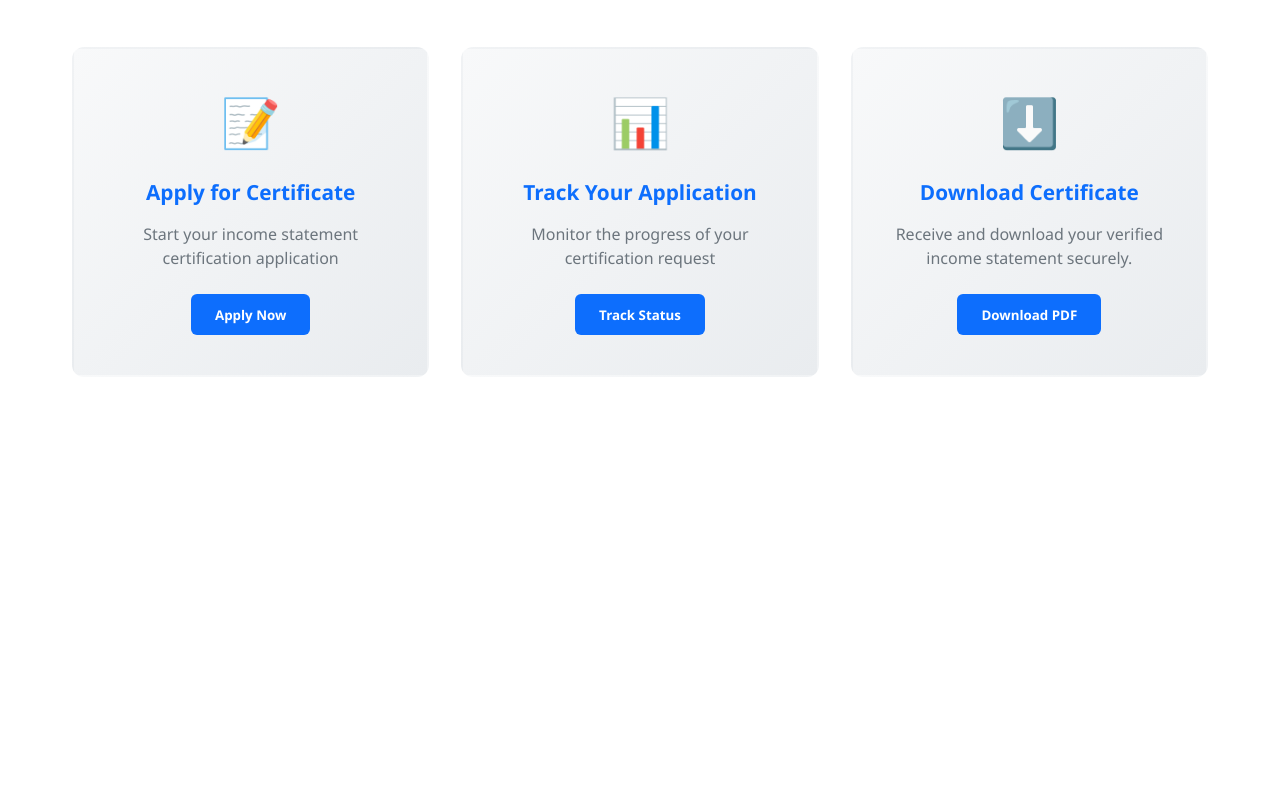
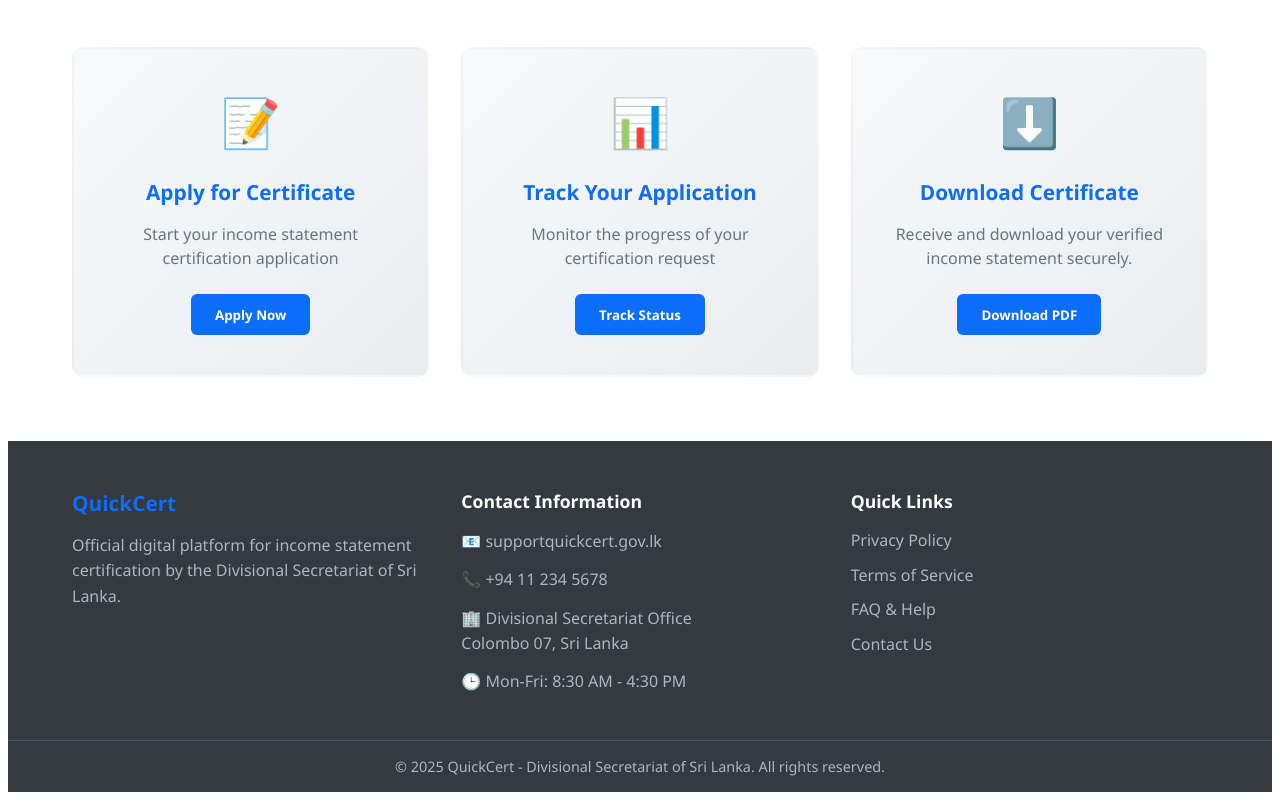
Before and after one commit to QuantumLoop99/QuickCert, an Angular app in the folder FrontEnd/: page /home in a window 1280 px wide. Shown: the part 1261-2061 px from the top of the page. Before the commit the page ends 1710 px from the top, so only its background shows below. Built offline with nearby package versions, Linux system fonts and the light colour scheme.

Commit message:
Add footer sections for home page

```diff
--- a/FrontEnd/src/app/home/home.component.css
+++ b/FrontEnd/src/app/home/home.component.css
@@ -280,3 +280,117 @@
 .quick-link-btn:hover {
   background-color: #0b5ed7;
 }
+
+/* Footer Styles */
+.footer {
+  background-color: #343a40;
+  color: white;
+  padding: 3rem 0 1rem;
+}
+
+.footer-content {
+  display: grid;
+  grid-template-columns: repeat(auto-fit, minmax(280px, 1fr));
+  gap: 2rem;
+  max-width: 1200px;
+  margin: 0 auto;
+  padding: 0 2rem;
+}
+
+.footer-section h3 {
+  color: #0d6efd;
+  margin-bottom: 1rem;
+  font-size: 1.3rem;
+}
+
+.footer-section h4 {
+  color: white;
+  margin-bottom: 1rem;
+  font-size: 1.1rem;
+}
+
+.footer-section p {
+  color: #adb5bd;
+  line-height: 1.6;
+  margin-bottom: 0.5rem;
+}
+
+.contact-info p {
+  margin-bottom: 0.8rem;
+}
+
+.footer-links {
+  display: flex;
+  flex-direction: column;
+  gap: 0.8rem;
+}
+
+.footer-links a {
+  color: #adb5bd;
+  text-decoration: none;
+  transition: color 0.3s ease;
+}
+
+.footer-links a:hover {
+  color: #0d6efd;
+}
+
+.footer-bottom {
+  border-top: 1px solid #495057;
+  margin-top: 2rem;
+  padding-top: 1rem;
+  text-align: center;
+}
+
+.copyright {
+  color: #adb5bd;
+  font-size: 0.9rem;
+}
+
+/* Responsive Styles */
+@media (max-width: 768px) {
+  .hero {
+    flex-direction: column;
+    text-align: center;
+    padding: 3rem 1rem;
+  }
+
+  .hero-content, .hero-image {
+    width: 100%;
+  }
+
+  .hero-image {
+    margin-top: 2rem;
+  }
+
+  .hero h1 {
+    font-size: 2rem;
+  }
+
+  .hero h2 {
+    font-size: 1.1rem;
+  }
+
+  .benefits-grid,
+  .quick-links-grid,
+  .testimonials-grid {
+    grid-template-columns: 1fr;
+  }
+
+  .footer-content {
+    grid-template-columns: 1fr;
+    text-align: center;
+  }
+
+  .footer-links {
+    align-items: center;
+  }
+
+  .navigation {
+    gap: 1rem;
+  }
+
+  .header {
+    padding: 1rem;
+  }
+}
--- a/FrontEnd/src/app/home/home.component.html
+++ b/FrontEnd/src/app/home/home.component.html
@@ -76,3 +76,37 @@
     </div>
   </div>
 </section>
+
+<!-- Footer -->
+<footer class="footer">
+  <div class="footer-content">
+    <div class="footer-section">
+      <h3>QuickCert</h3>
+      <p>Official digital platform for income statement certification by the Divisional Secretariat of Sri Lanka.</p>
+    </div>
+
+    <div class="footer-section">
+      <h4>Contact Information</h4>
+      <div class="contact-info">
+        <p>📧 supportquickcert.gov.lk</p>
+        <p>📞 +94 11 234 5678</p>
+        <p>🏢 Divisional Secretariat Office<br>Colombo 07, Sri Lanka</p>
+        <p>🕒 Mon-Fri: 8:30 AM - 4:30 PM</p>
+      </div>
+    </div>
+
+    <div class="footer-section">
+      <h4>Quick Links</h4>
+      <div class="footer-links">
+        <a href="#" (click)="navigateToPrivacyPolicy()">Privacy Policy</a>
+        <a href="#" (click)="navigateToTerms()">Terms of Service</a>
+        <a href="#" (click)="navigateToFAQ()">FAQ & Help</a>
+        <a href="#" (click)="navigateToContact()">Contact Us</a>
+      </div>
+    </div>
+  </div>
+
+  <div class="footer-bottom">
+    <div class="copyright">© 2025 QuickCert - Divisional Secretariat of Sri Lanka. All rights reserved.</div>
+  </div>
+</footer>
--- a/FrontEnd/src/app/home/home.component.ts
+++ b/FrontEnd/src/app/home/home.component.ts
@@ -43,4 +43,29 @@ export class HomeComponent implements OnInit {
     // this.router.navigate(['/login']);
   }
 
+  // Footer navigation methods
+  navigateToPrivacyPolicy() {
+    console.log('Privacy Policy clicked');
+    // Navigate to privacy policy page
+    // this.router.navigate(['/privacy-policy']);
+  }
+
+  navigateToTerms() {
+    console.log('Terms of Service clicked');
+    // Navigate to terms page
+    // this.router.navigate(['/terms']);
+  }
+
+  navigateToFAQ() {
+    console.log('FAQ clicked');
+    // Navigate to FAQ page
+    // this.router.navigate(['/faq']);
+  }
+
+  navigateToContact() {
+    console.log('Contact Us clicked');
+    // Navigate to contact page
+    // this.router.navigate(['/contact']);
+  }
+
 }
```
